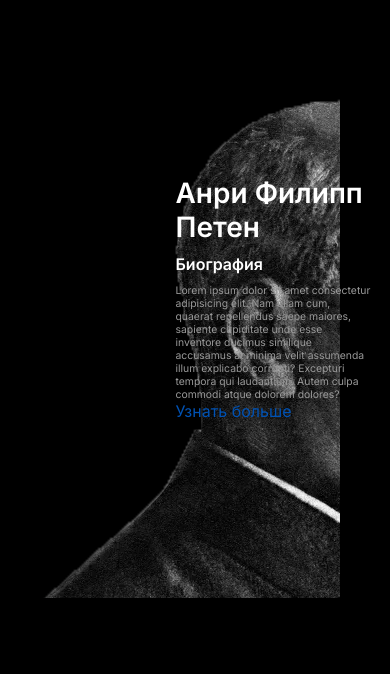
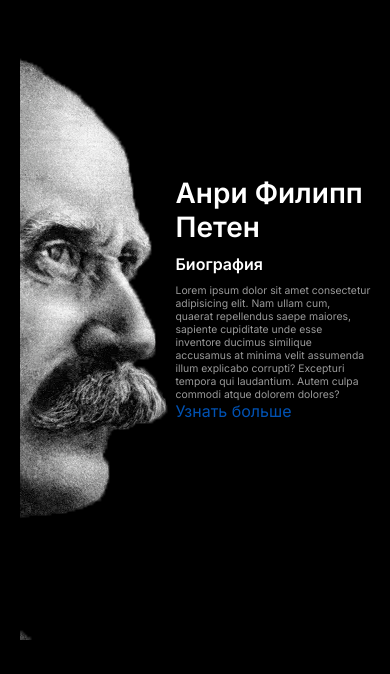
Before and after one commit to FrowningCat/history_in_personalities, a Next.js app: page / in a window 390 px wide. Shown: the part 3330-4004 px from the top of the page. Built offline with nearby package versions, Linux system fonts and the light colour scheme.

Commit message:
add teaser adaptation

```diff
--- a/app/globals.css
+++ b/app/globals.css
@@ -182,15 +182,15 @@ a {
 }
 .lending__teaser {
   height: 80vh;
-  margin-top: 20vh;
-  overflow: hidden;
+  margin-top: 15vh;
 }
 .lending__teaser__photo {
   display: flex;
   position: absolute;
+  justify-content: center;
   z-index: 1;
-  height: 70vh;
-  width: 40rem;
+  height: 80vh;
+  width: 30rem;
   overflow: hidden;
 }
 .lending__teaser__photo__imgSize {
@@ -200,7 +200,7 @@ a {
   display: grid;
   gap: 10px;
   width: 50vw;
-  padding-top: 20vh;
+  padding-top: 25vh;
   padding-left: 40vw;
 }
 .lending__teaser__textBlock__title {
@@ -270,6 +270,10 @@ a {
   html {
     font-size: 12px;
   }
+  .lending__teaser__photo {
+    justify-content: end;
+    width: 50vw;
+  }
 }
 @media (max-width: 768px) {
   html {
@@ -300,6 +304,10 @@ a {
     padding-top: 0;
     height: 10vh;
     justify-content: center;
+  }
+  .lending__teaser__photo {
+    justify-content: end;
+    width: 70vw;
   }
 }
 @keyframes flashing {
--- a/app/globals.scss
+++ b/app/globals.scss
@@ -222,14 +222,14 @@ a {
     }
     &__teaser {
         height: 80vh;
-        margin-top: 20vh;
-        overflow: hidden;
+        margin-top: 15vh;
         &__photo {
             display: flex;
             position: absolute;
+            justify-content: center;
             z-index: 1;
-            height: 70vh;
-            width: 40rem;
+            height: 80vh;
+            width: 30rem;
             overflow: hidden;
             &__imgSize {
                 pointer-events: none;
@@ -239,7 +239,7 @@ a {
             display: grid;
             gap: 10px;
             width: 50vw;
-            padding-top: 20vh;
+            padding-top: 25vh;
             padding-left: 40vw;
             &__title {
                 font-weight: $titleWeight;
@@ -312,6 +312,10 @@ a {
     html {
         font-size: 12px;
     }
+    .lending__teaser__photo {
+        justify-content: end;
+        width: 50vw;
+    }
 }
 
 @media (max-width: 768px) {
@@ -344,6 +348,10 @@ a {
             height: 10vh;
             justify-content: center;
         }
+    }
+    .lending__teaser__photo {
+        justify-content: end;
+        width: 70vw;
     }
 }
 
```
Also changed, not shown: 1 other file (tests, documents, lock files or other folders).
